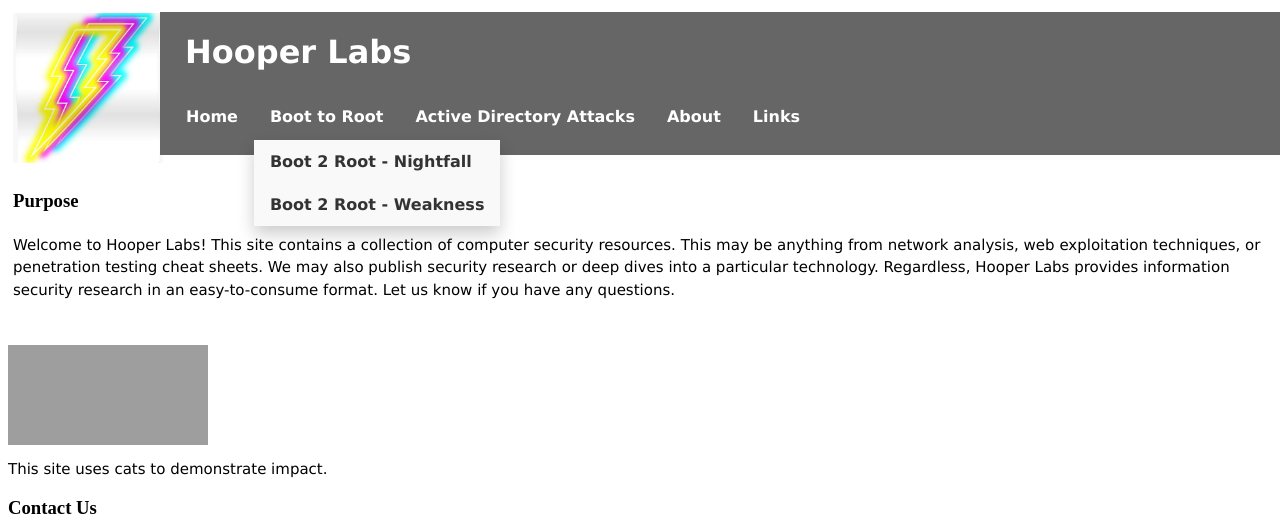
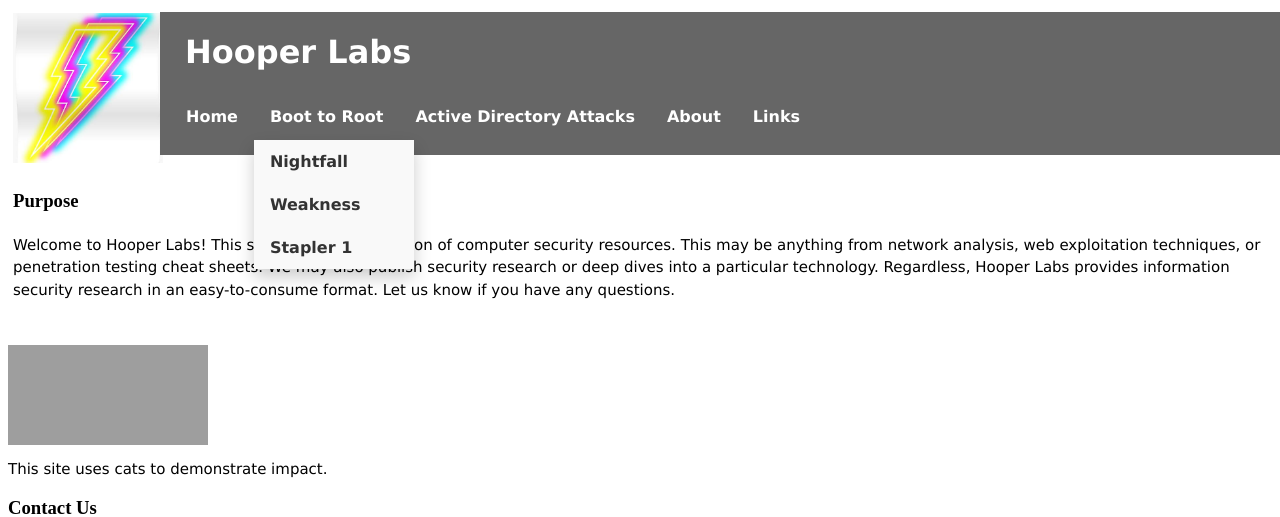
Before and after one commit to caryhooper/hooperlabs, a PHP site: page /index.php in a window 1280 px wide, after a click on "Boot to Root". Shown: the top 517 px of the page. Run offline with PHP 8.4, Linux system fonts and the light colour scheme; grey boxes are pictures that could not be loaded.

Commit message:
cleaning things up...

```diff
--- a/navbar.php
+++ b/navbar.php
@@ -18,8 +18,9 @@
                 Boot to Root
             </button>
             <div id="menuDropdown" class="dropdown-content">
-                <a href="/b2r/nightfall.php">Boot 2 Root - Nightfall</a>
-                <a href="/b2r/weakness.php">Boot 2 Root - Weakness</a>
+                <a href="/b2r/nightfall.php">Nightfall</a>
+                <a href="/b2r/weakness.php">Weakness</a>
+                <a href="/b2r/stapler1.php">Stapler 1</a>
             </div>
         </div>
 
```
